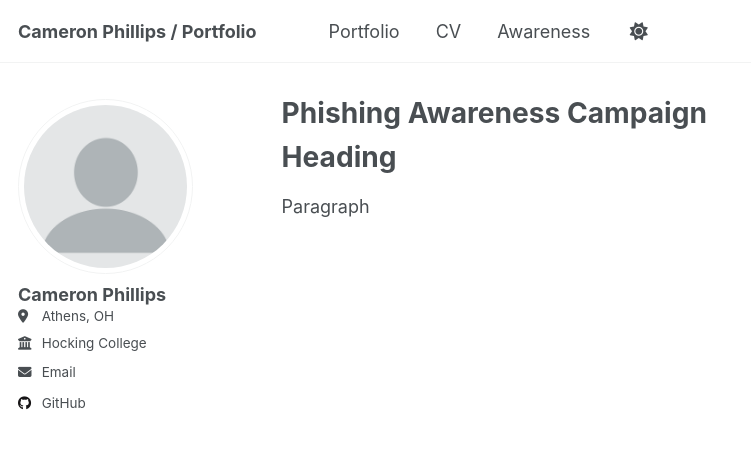
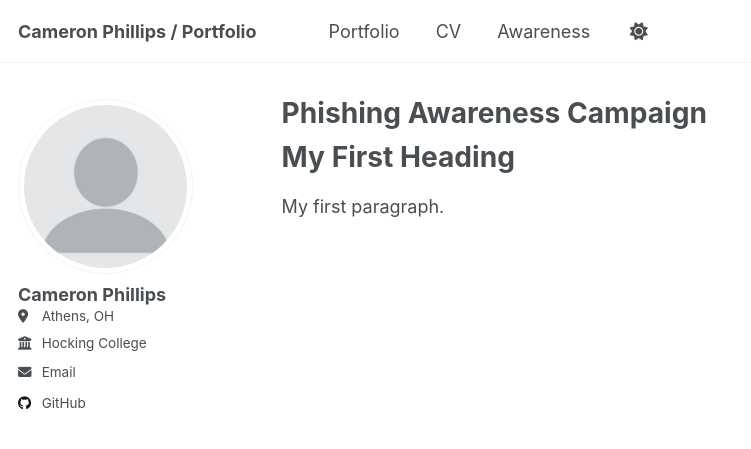
Before and after one commit to phillipsc2/portfolio-phillipsc2, a Jekyll site: the page built from _pages/awareness.md, in a window 1280 px wide. Shown: the top 449 px of the page, without its empty margins (0-751 px from the left). Built offline with Jekyll 4.4.1, drawn with Linux system fonts in a browser that asks for light colours.

Commit message:
Update and rename awareness.html to awareness.md

```diff
--- a/_pages/awareness.html
+++ b/_pages/awareness.md
@@ -13,8 +13,8 @@ author_profile: true
 </head>
 <body>
 
-<h1>Heading</h1>
-<p>Paragraph</p>
+<h1>My First Heading</h1>
+<p>My first paragraph.</p>
 
 </body>
 </html>
```
